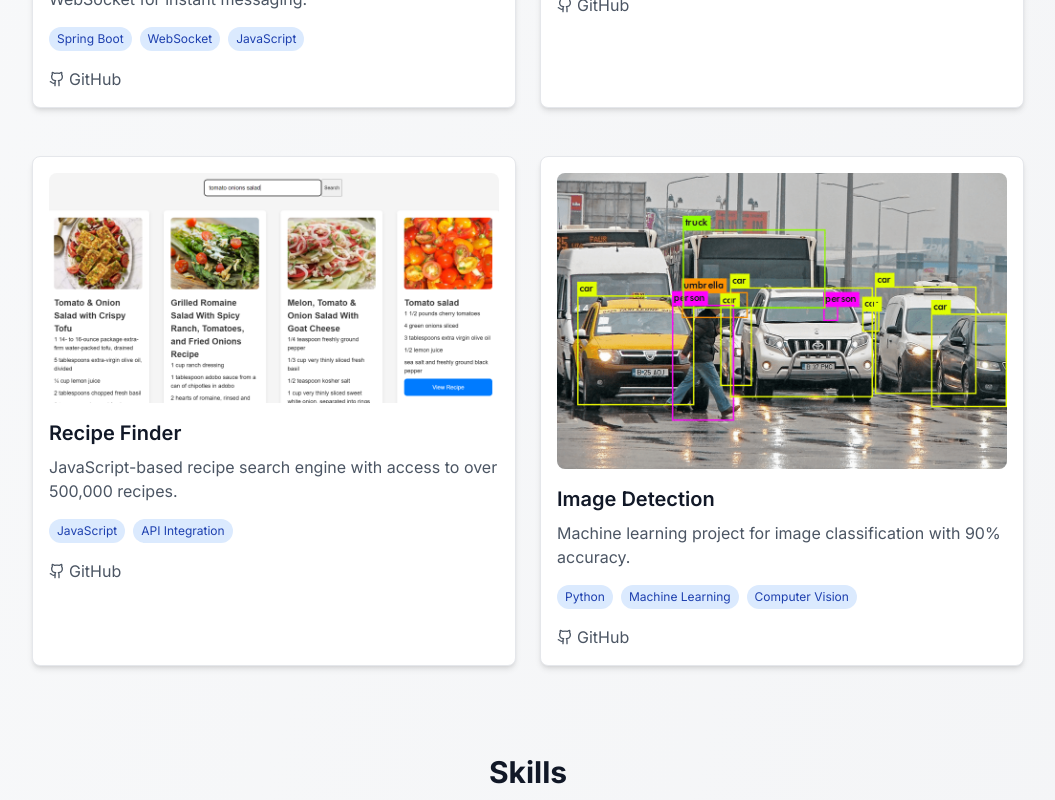
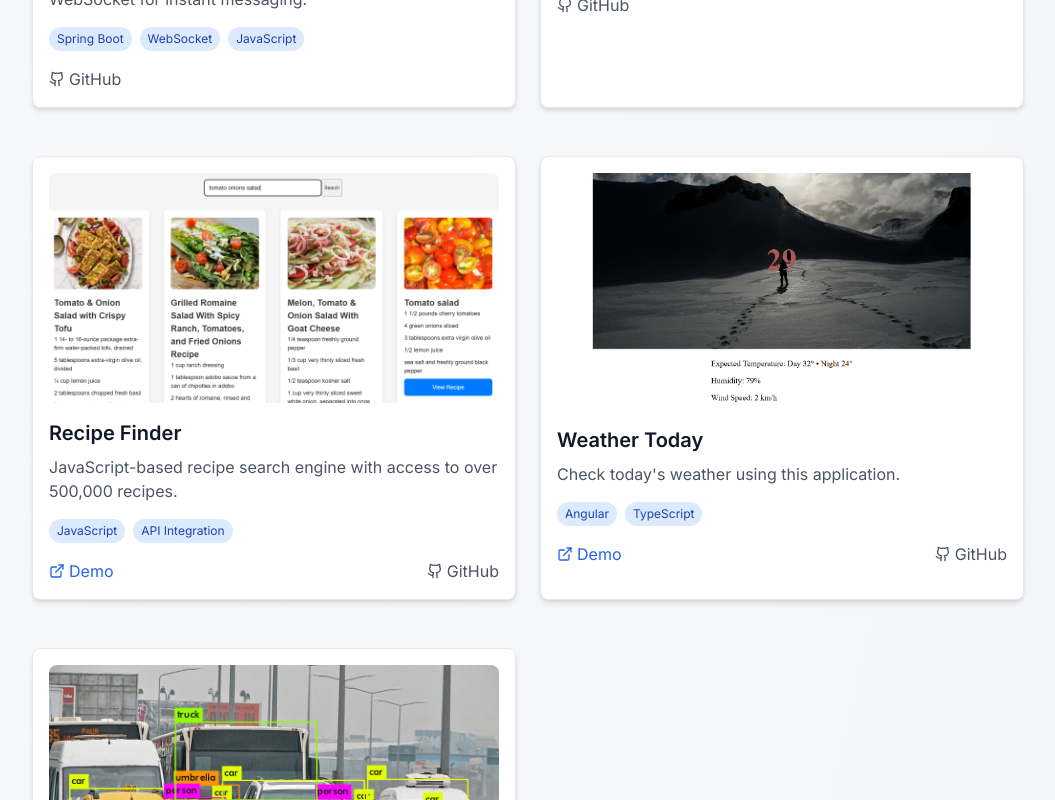
Before and after one commit to rajesh9442/Portfolio, a React (Vite) app: page / in a window 1280 px wide. Shown: the part 2620-3420 px from the top of the page, without its empty margins (112-1167 px from the left). Built offline with nearby package versions, Linux system fonts and the light colour scheme.

Commit message:
Modified Project section

```diff
--- a/src/components/Projects.tsx
+++ b/src/components/Projects.tsx
@@ -6,6 +6,7 @@ import Chat from '../images/chat.png';
 import Notes from '../images/notes.png';
 import Recipe from '../images/recipe.png';
 import ML from '../images/ml.png';
+import Weather from '../images/weather.png';
 
 const Projects = () => {
   const projects = [
@@ -20,6 +21,7 @@ const Projects = () => {
       name: "LED Website",
       description: "Designed LED Website for a Company owner who required website for his company.",
       tags: ["React js", "JavaScript"],
+      demoLink: "https://led-website-lac.vercel.app/",
       githubLink: "https://github.com/rajesh9442/LED-Website",
       image: LED
     },
@@ -41,8 +43,17 @@ const Projects = () => {
       name: "Recipe Finder",
       description: "JavaScript-based recipe search engine with access to over 500,000 recipes.",
       tags: ["JavaScript", "API Integration"],
+      demoLink: "https://recipe-finder-blond-tau.vercel.app/",
       githubLink: "https://github.com/rajesh9442/RecipeFinder",
       image: Recipe
+    },
+    {
+      name: "Weather Today",
+      description: "Check today's weather using this application.",
+      tags: ["Angular", "TypeScript"],
+      demoLink: "https://weather-today-tau.vercel.app/",
+      githubLink: "https://github.com/rajesh9442/Weather-Today",
+      image: Weather
     },
     {
       name: "Image Detection",
@@ -72,6 +83,12 @@ const Projects = () => {
               ))}
             </div>
             <div className="flex justify-between items-center">
+              {/* Conditional rendering for the demo link */}
+              {project.demoLink && (
+                <a href={project.demoLink} target="_blank" rel="noopener noreferrer" className="flex items-center text-blue-600 dark:text-blue-400 hover:underline">
+                  <ExternalLink size={16} className="mr-1" /> Demo
+                </a>
+              )}
               <a href={project.githubLink} target="_blank" rel="noopener noreferrer" className="flex items-center text-gray-600 dark:text-gray-400 hover:underline">
                 <Github size={16} className="mr-1" /> GitHub
               </a>
```
Also changed, not shown: src/images/weather.png (added).
